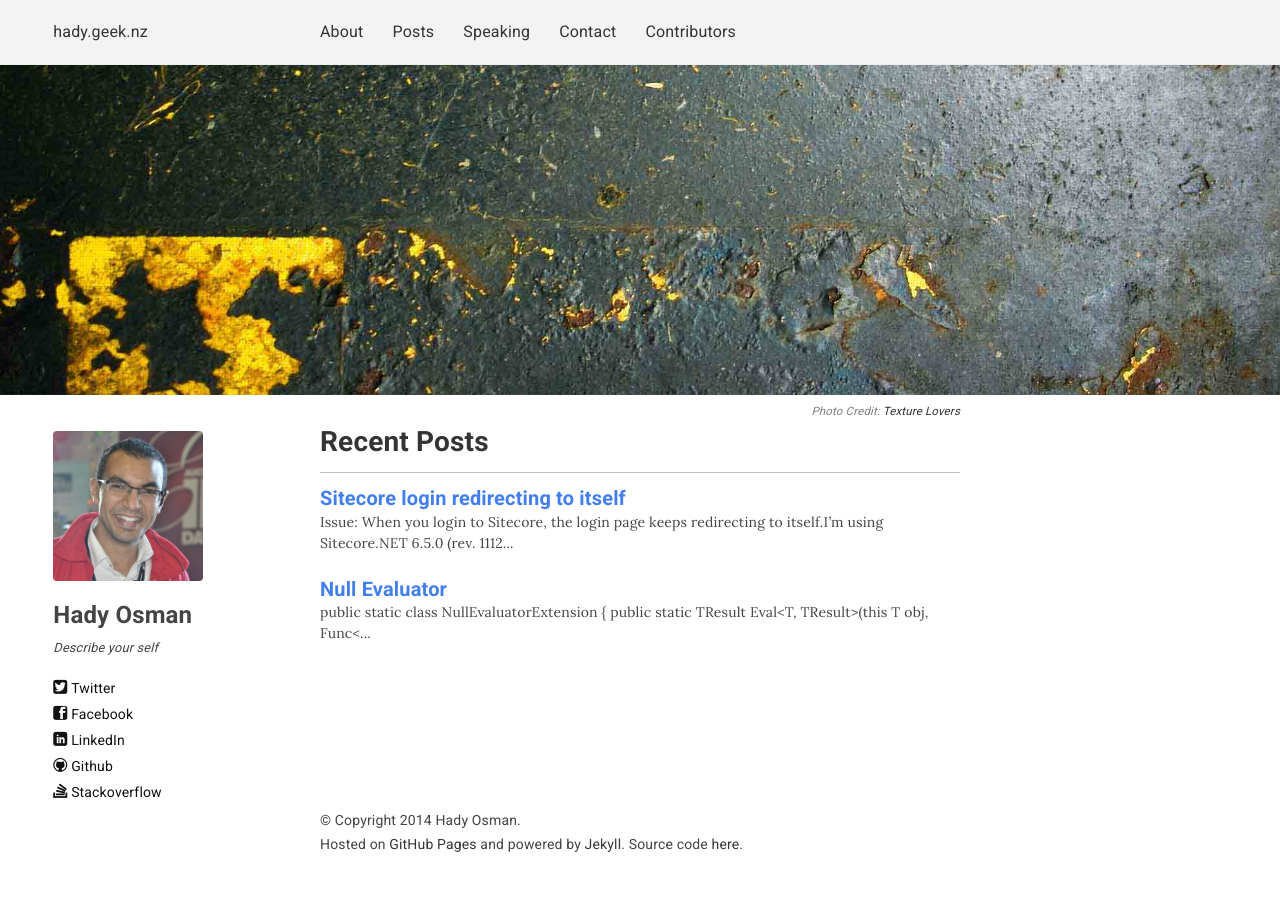
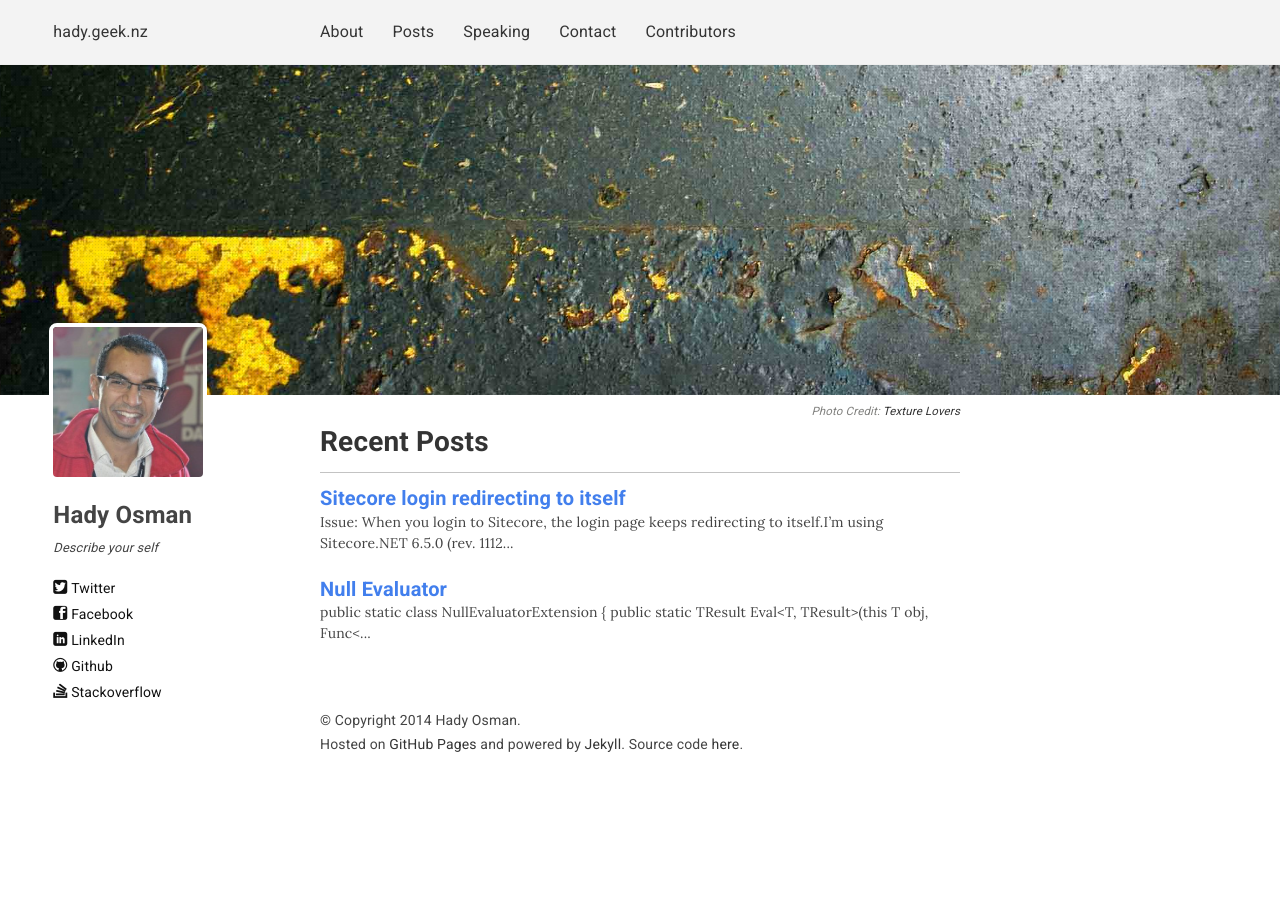
Before and after one commit to hadynz/hadynz.github.io, a Jekyll site: the page built from home.md, in a window 1280 px wide. Built offline with Jekyll 4.4.1, drawn with Linux system fonts in a browser that asks for light colours; nearby versions of some CDN libraries; Markdown is read by kramdown in place of the engine named in the settings.

Commit message:
Facebook like cover photo effect - bio photo on top of page's cover photo

```diff
--- a/assets/css/overrides.css
+++ b/assets/css/overrides.css
@@ -39,7 +39,9 @@ blockquote {
     border-radius: 8px;
     -webkit-border-radius: 8px;
     border: 4px solid white;
-    margin-left: -4px;
+    position: relative;
+    top: -4px;
+    left: -4px;
 }
 
 .post, .page {
@@ -179,6 +181,13 @@ p code {
     bottom: 0;
 }
 
+/* Content Wrap */
+.content-wrap-has-feature-image .biography {
+    margin-top: -100px;
+    position: relative;
+    z-index: 2;
+}
+
 /* Article Author Bio */
 .biography {
 
```
